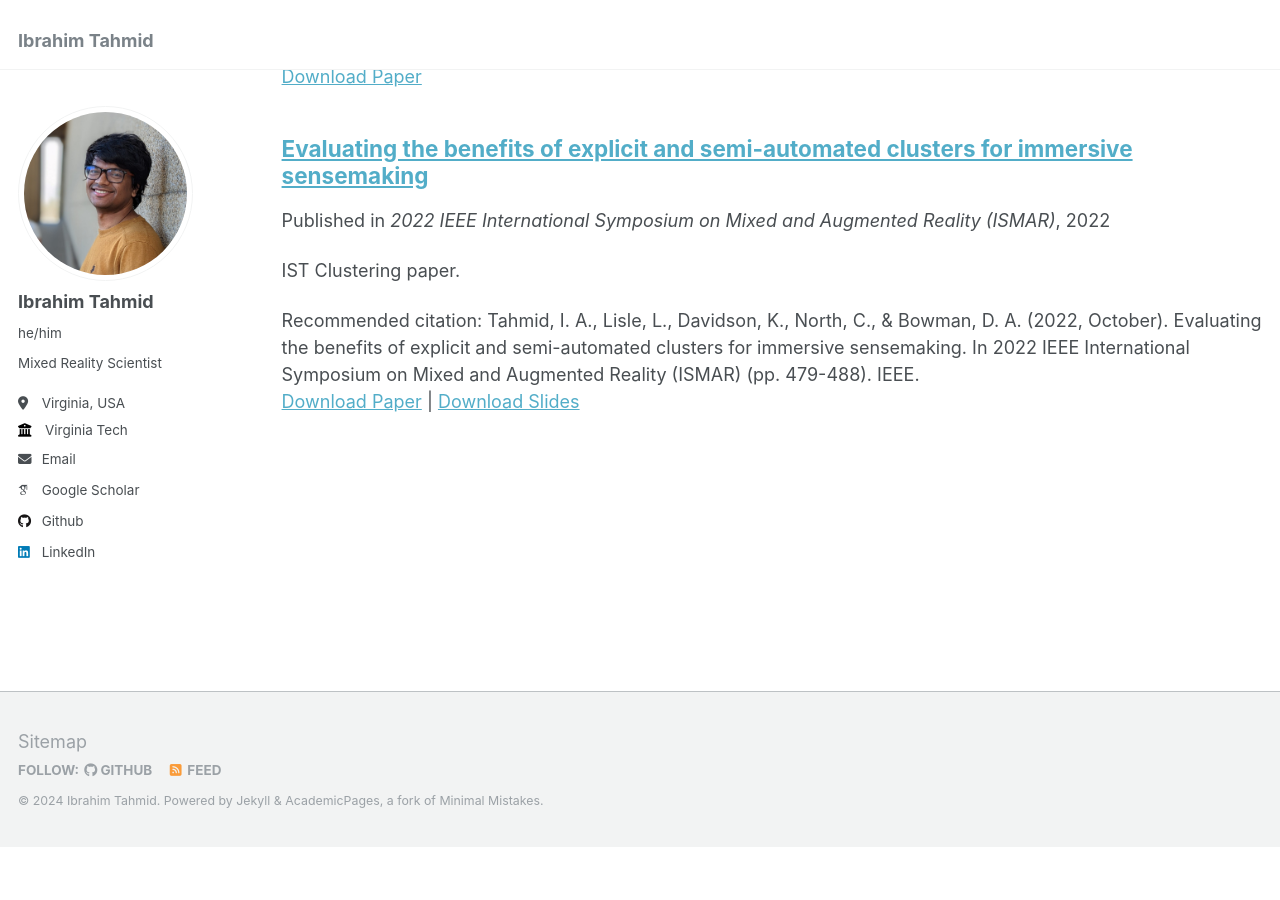
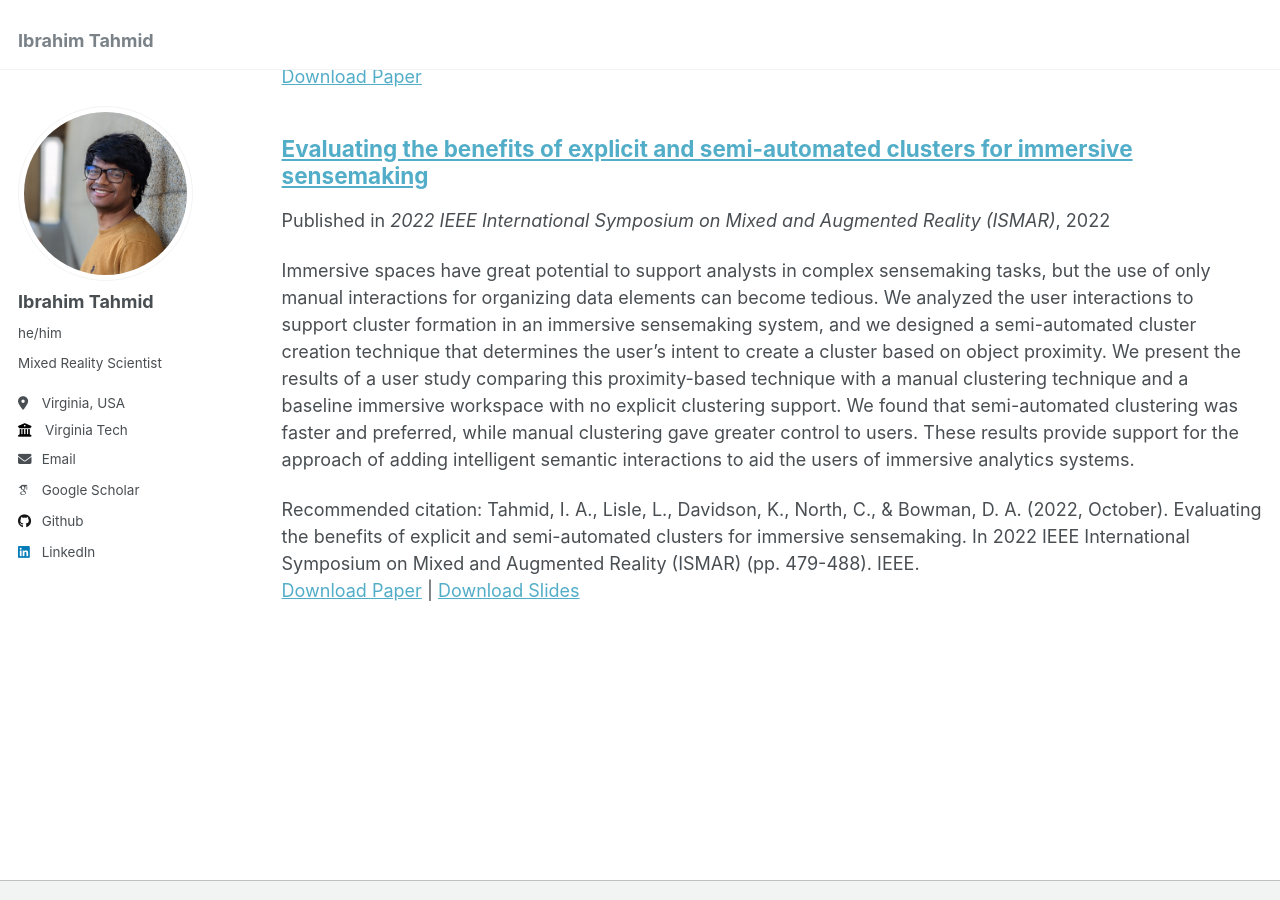
Before and after one commit to iatahmid/iatahmid.github.io, a Jekyll site: the page built from _pages/publications.html, in a window 1280 px wide and 900 px high, scrolled down 1002 px. Built offline with Jekyll 4.4.1, drawn with Linux system fonts in a browser that asks for light colours; some web fonts are replaced; before the commit the page ends 1848 px from its top, so only the background shows below that.

Commit message:
Update 2022-10-17-ist-clustering.md

```diff
--- a/_publications/2022-10-17-ist-clustering.md
+++ b/_publications/2022-10-17-ist-clustering.md
@@ -3,10 +3,16 @@ title: "Evaluating the benefits of explicit and semi-automated clusters for imme
 collection: publications
 category: conferences
 permalink: /publication/2022-10-17-ist-clustering
-excerpt: 'IST Clustering paper.'
+excerpt: 'Immersive spaces have great potential to support analysts in complex sensemaking tasks, but the use of only manual interactions for organizing data elements can become tedious. We analyzed the user interactions to support cluster formation in an immersive sensemaking system, and we designed a semi-automated cluster creation technique that determines the user’s intent to create a cluster based on object proximity. We present the results of a user study comparing this proximity-based technique with a manual clustering technique and a baseline immersive workspace with no explicit clustering support. We found that semi-automated clustering was faster and preferred, while manual clustering gave greater control to users. These results provide support for the approach of adding intelligent semantic interactions to aid the users of immersive analytics systems.'
 date: 2022-10-17
 venue: '2022 IEEE International Symposium on Mixed and Augmented Reality (ISMAR)'
 slidesurl: ''
 paperurl: 'https://ieeexplore.ieee.org/iel7/9994794/9994855/09995165.pdf'
 citation: 'Tahmid, I. A., Lisle, L., Davidson, K., North, C., & Bowman, D. A. (2022, October). Evaluating the benefits of explicit and semi-automated clusters for immersive sensemaking. In 2022 IEEE International Symposium on Mixed and Augmented Reality (ISMAR) (pp. 479-488). IEEE.'
 ---
+
+Immersive spaces have great potential to support analysts in complex sensemaking tasks, but the use of only manual interactions for organizing data elements can become tedious. We analyzed the user interactions to support cluster formation in an immersive sensemaking system, and we designed a semi-automated cluster creation technique that determines the user’s intent to create a cluster based on object proximity. We present the results of a user study comparing this proximity-based technique with a manual clustering technique and a baseline immersive workspace with no explicit clustering support. We found that semi-automated clustering was faster and preferred, while manual clustering gave greater control to users. These results provide support for the approach of adding intelligent semantic interactions to aid the users of immersive analytics systems.
+
+Prototype
+===========
+<iframe width="560" height="315" src="https://www.youtube.com/embed/G1B1lrLuMe0?si=pbt1pxmS_rXlPTKc" title="YouTube video player" frameborder="0" allow="accelerometer; autoplay; clipboard-write; encrypted-media; gyroscope; picture-in-picture; web-share" referrerpolicy="strict-origin-when-cross-origin" allowfullscreen></iframe>
```
